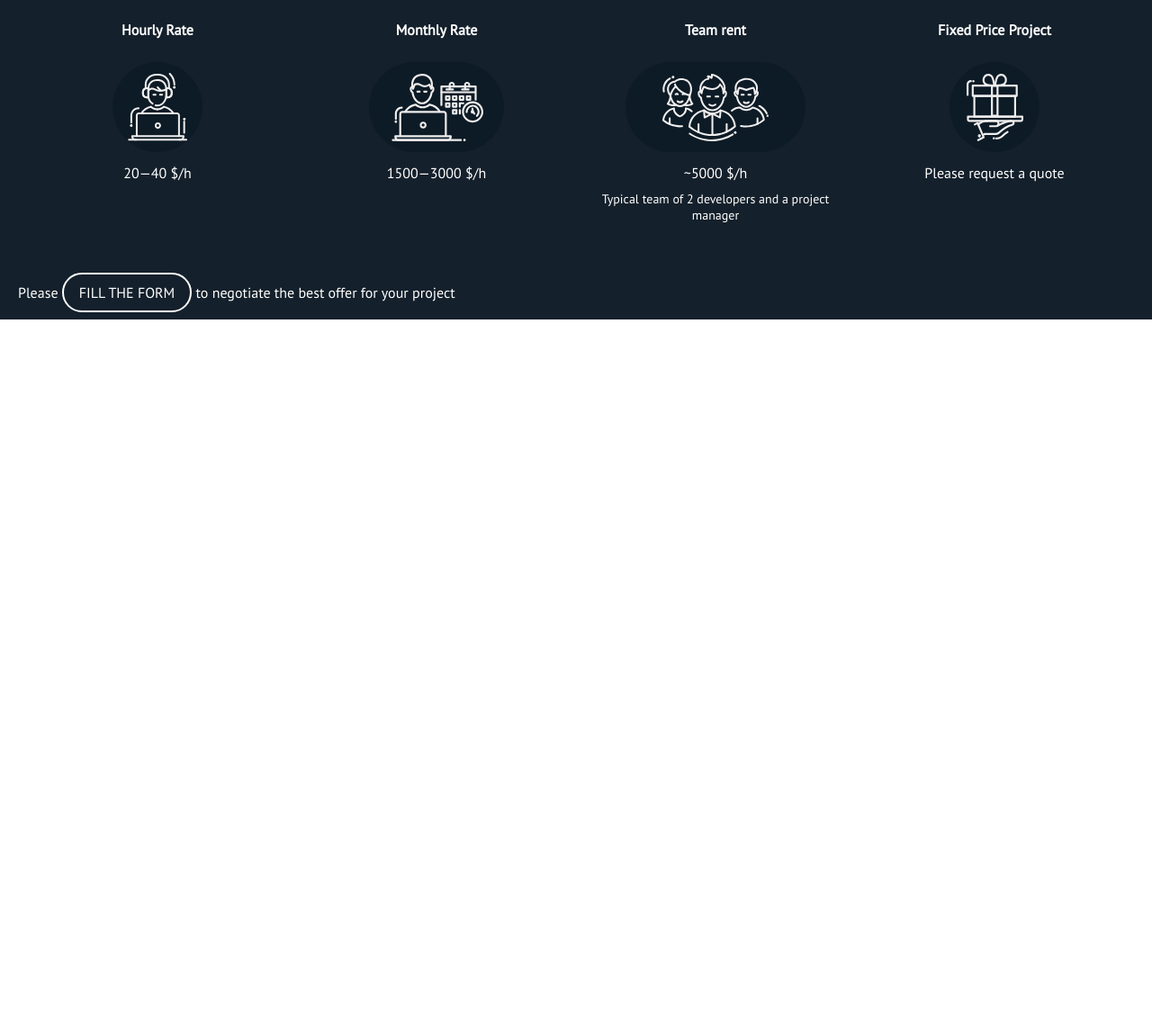
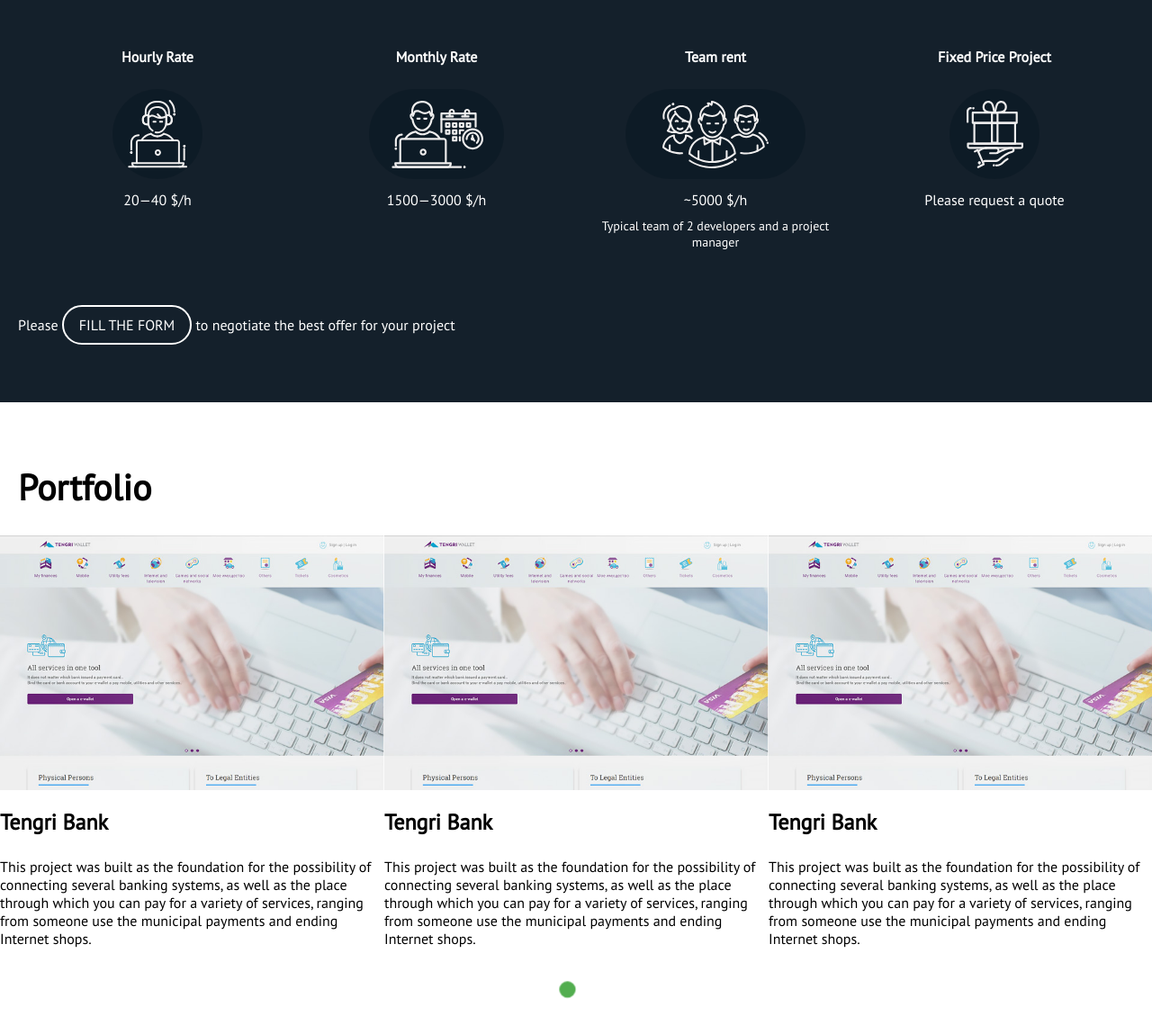
Before and after one commit to tsvetkovamaria/itattractor-landing, a plain HTML site: page index.html in a window 1280 px wide. Shown: the part 4286-5435 px from the top of the page at 90% size. Before the commit the page ends 4641 px from the top, so only its background shows below. Drawn offline with Linux system fonts and the light colour scheme.

Commit message:
add portfolio

```diff
--- a/css/style.css
+++ b/css/style.css
@@ -496,7 +496,10 @@ ul.list li::before {
 .prices {
   background: #14202b;
   color: #fff;
-  padding: 30px 0 5;
+  padding: 30px 0 50px;
+}
+.prices .call-to-action {
+  line-height: 2;
 }
 .prices_title {
   margin-bottom: 25px;
@@ -569,3 +572,31 @@ ul.list li::before {
   }
 }
 @media screen and (min-width: 900px){}
+
+.portfolio {
+  padding: 50px 0;
+}
+.portfolio-slider {
+  margin: 0 -20px 30px;
+}
+.portfolio_title {
+  margin-bottom: 30px;
+}
+.portfolio .dots-dark {
+  justify-content: center;
+}
+.portfolio-project {
+  padding-bottom: 40px;
+}
+.portfolio-project img {
+  display: block;
+  width: 100%;
+  height: auto;
+  margin-bottom: 20px;
+}
+.portfolio-project_title {
+
+}
+.portfolio-project_text {
+
+}
--- a/index.html
+++ b/index.html
@@ -280,8 +280,36 @@
         <p>Please request a quote</p>
       </div>
     </div>
-    <p>Please <a href="#" class="btn-outline">Fill the form</a> to negotiate the best offer for your project</p>
+    <p class="call-to-action">Please <a href="#" class="btn-outline">Fill the form</a> to negotiate the best offer for your project</p>
   </div>
+</div>
+<div class="container">
+  <section class="portfolio">
+    <h1 class="h1 portfolio_title">Portfolio</h1>
+    <div class="portfolio-slider">
+      <div class="portfolio-project">
+        <div class="portfolio-image-wrap">
+          <img src="uploads/portfolio-project-tengri.jpg" alt="">
+        </div>
+        <h3 class="portfolio-project_title h2">Tengri Bank</h3>
+        <p  class="portfolio-project_text">This project was built as the foundation for the possibility of connecting several banking systems, as well as the place through which you can pay for a variety of services, ranging from someone use the municipal payments and ending Internet shops. </p>
+      </div>
+      <div class="portfolio-project">
+        <div class="portfolio-image-wrap">
+          <img src="uploads/portfolio-project-tengri.jpg" alt="">
+        </div>
+        <h3 class="portfolio-project_title h2">Tengri Bank</h3>
+        <p  class="portfolio-project_text">This project was built as the foundation for the possibility of connecting several banking systems, as well as the place through which you can pay for a variety of services, ranging from someone use the municipal payments and ending Internet shops. </p>
+      </div>
+      <div class="portfolio-project">
+        <div class="portfolio-image-wrap">
+          <img src="uploads/portfolio-project-tengri.jpg" alt="">
+        </div>
+        <h3 class="portfolio-project_title h2">Tengri Bank</h3>
+        <p  class="portfolio-project_text">This project was built as the foundation for the possibility of connecting several banking systems, as well as the place through which you can pay for a variety of services, ranging from someone use the municipal payments and ending Internet shops. </p>
+      </div>
+    </div>
+  </section>
 </div>
 </body>
 </html>
--- a/js/main.js
+++ b/js/main.js
@@ -38,12 +38,34 @@ $(document).ready(function(){
           slidesToScroll: 1,
           dots: false
         }
-
       },
+    ]
+  });
 
 
+  $('.portfolio-slider').slick({
+    autoplay: true,
+    arrows: false,
+    dots: true,
+    dotsClass: 'dots-dark',
+    mobileFirst: true,
+    responsive: [
+      {
+        breakpoint: 600,
+        settings: {
+          slidesToShow: 2,
+          slidesToScroll: 1,
+        }
+      },
+      {
+        breakpoint: 900,
+        settings:  {
+          slidesToShow: 3,
+          slidesToScroll: 1
+        }
+      },
     ]
-  });
+  })
 
   // mobile menu
   // make sure mobile menu is hidden on first appearance on mobile screens
```
Also changed, not shown: uploads/portfolio-project-tengri-bank.jpg (added), uploads/portfolio-project-tengri.jpg (added).
